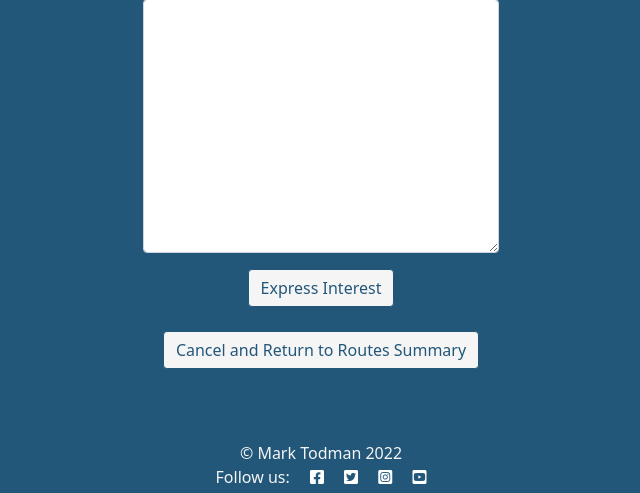
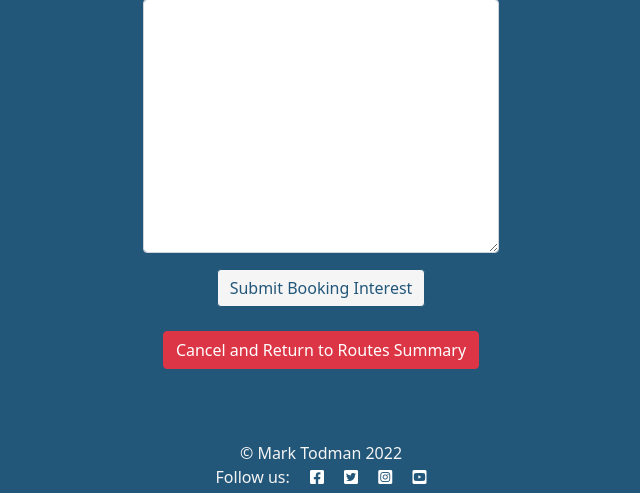
Before and after one commit to marktodman/voyage-vert, a Django app: template templates/booking.html in a window 1280 px wide. Shown: the part 913-1406 px from the top of the page, without its empty margins (319-959 px from the left). Run offline with Django 3.2, Linux system fonts and the light colour scheme; the template is opened without the code that fills it: values that come from a table or form of the project are taken from there, others are empty; some libraries are stand-ins or nearby versions; some web fonts are replaced.

Commit message:
fix: Change booking buttons to clarify purpose and improve UX

```diff
--- a/bookings/models.py
+++ b/bookings/models.py
@@ -57,7 +57,7 @@ class Profile(models.Model):
         'Previous Sailing Experience', choices=SAILING_EXPERIENCE, default=0)
 
     # Automatically create a Profile when adding a new user
-    def create_profile(sender, **kwargs):
+    def create_profile(sender, **kwargs): # noqa
         """Create Profile as a User is created"""
         user = kwargs["instance"]
         if kwargs["created"]:
--- a/templates/account/signup.html
+++ b/templates/account/signup.html
@@ -19,7 +19,6 @@
           <input type="hidden" name="{{ redirect_field_name }}" value="{{ redirect_field_value }}" />
           {% endif %}
           <button type="submit" class="btn btn-dark">{% trans "Sign Up" %} &raquo;</button>
-          <p class="mt-2">After signing up, create a Profile to view all of your account information, including a 'My Trips' section.</p>
         </form>
       </div>
     </div>
--- a/templates/booking.html
+++ b/templates/booking.html
@@ -15,9 +15,9 @@
 
                         {{ form | crispy }}
 
-                        <button class="btn btn-dark mb-2 mt-3" type="submit">Express Interest</button>
+                        <button class="btn btn-dark mb-2 mt-3" type="submit">Submit Booking Interest</button>
                     </form>
-                    <a class="btn btn-dark mb-2 mt-3" href="{% url 'routes' %}" role="button">Cancel and Return to
+                    <a class="btn btn-danger mb-2 mt-3" href="{% url 'routes' %}" role="button">Cancel and Return to
                         Routes Summary</a>
                 </div>
             </div>
--- a/templates/trips.html
+++ b/templates/trips.html
@@ -34,7 +34,7 @@
                     <h5 class="card-title">Trip Date: {{ trip.trip_date }}</h5>
                     <p>{{ trip.description }}</p>
                     <a href="{% url 'booking' trip.id %}" class="btn btn-primary mt-auto align-self-center">Express
-                        your interest</a>
+                        your booking interest</a>
                 </div>
             </div>
         </div>
```
Also changed, not shown: README.md, static/images/readme/account-wireframe.png (added), static/images/readme/admin-wireframe.png (added), static/images/readme/booking-wireframe.png (added), static/images/readme/home-wireframe.png (added), static/images/readme/routes-wireframe.png (added), static/images/readme/trips-wireframe.png (added), static/images/readme/voyagevert-flowchart.png.
